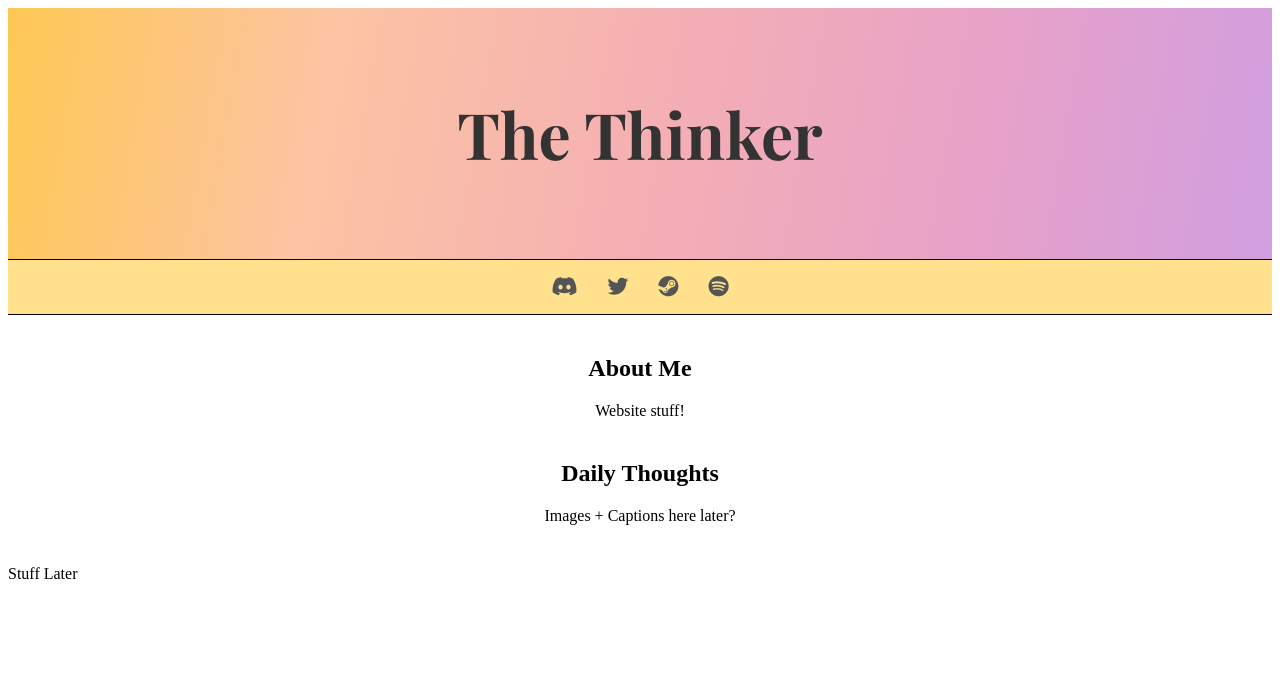
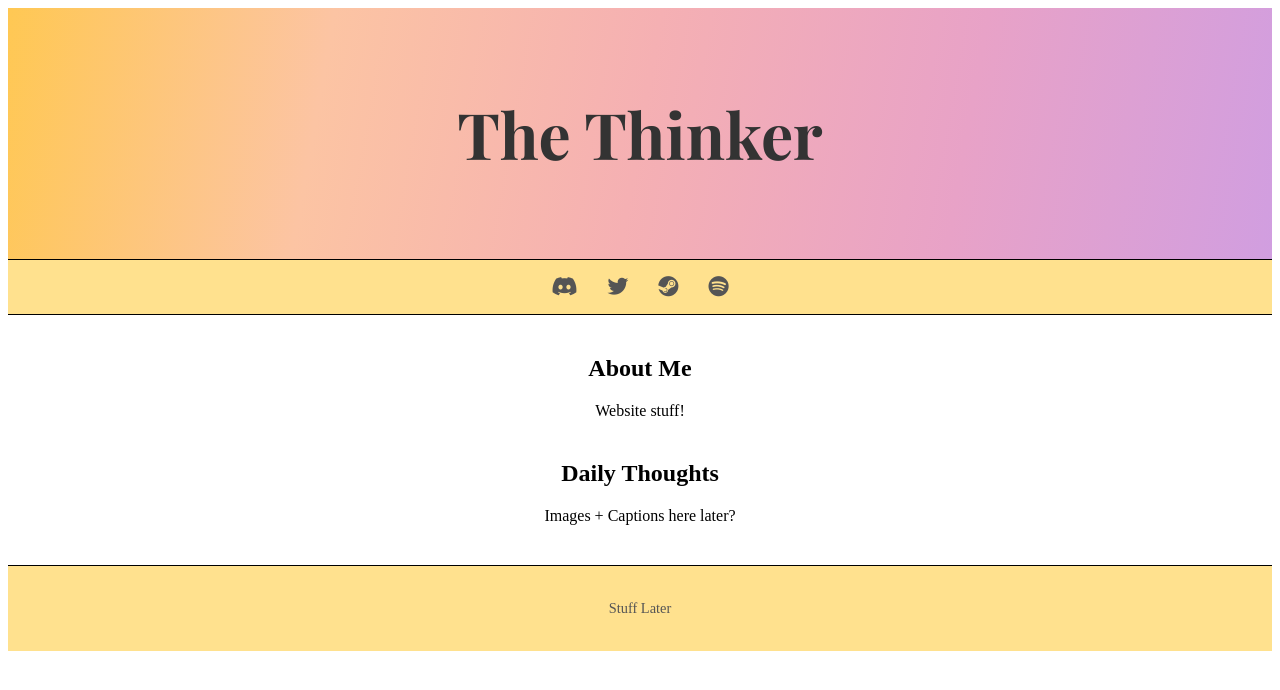
Before and after one commit to BlitzenCats/BlitzenCats.github.io, a plain HTML site: page src/index.html in a window 1280 px wide. Drawn offline with nearby package versions, Linux system fonts and the light colour scheme.

Commit message:
Footer Changes
oh my god

```diff
--- a/src/index.html
+++ b/src/index.html
@@ -46,7 +46,7 @@
         </section>
     </main>
 
-    <footer>
+    <footer class="site-footer">
         <p>Stuff Later</p>
     </footer>
 
--- a/styles/style.css
+++ b/styles/style.css
@@ -53,3 +53,12 @@
     padding: 0 20px;
     text-align: center;
 }
+
+.site-footer {
+    text-align: center;
+    padding: 20px;
+    background-color: var(--nav-bg);
+    border-top: 1px solid #000000;
+    font-size: 0.9rem;
+    color: #555;
+}
```
